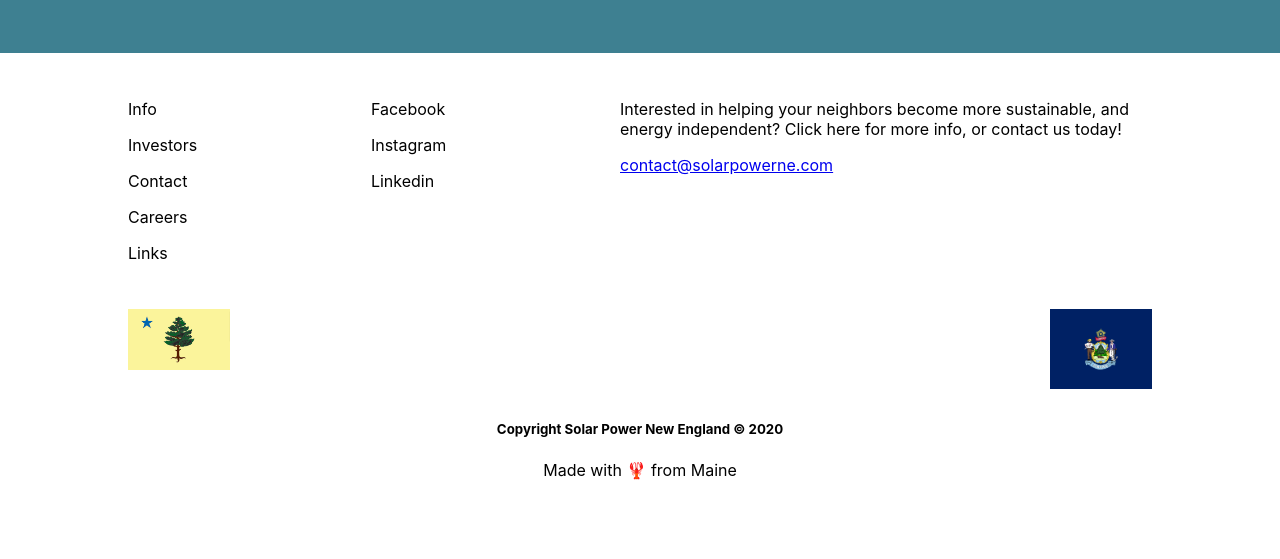
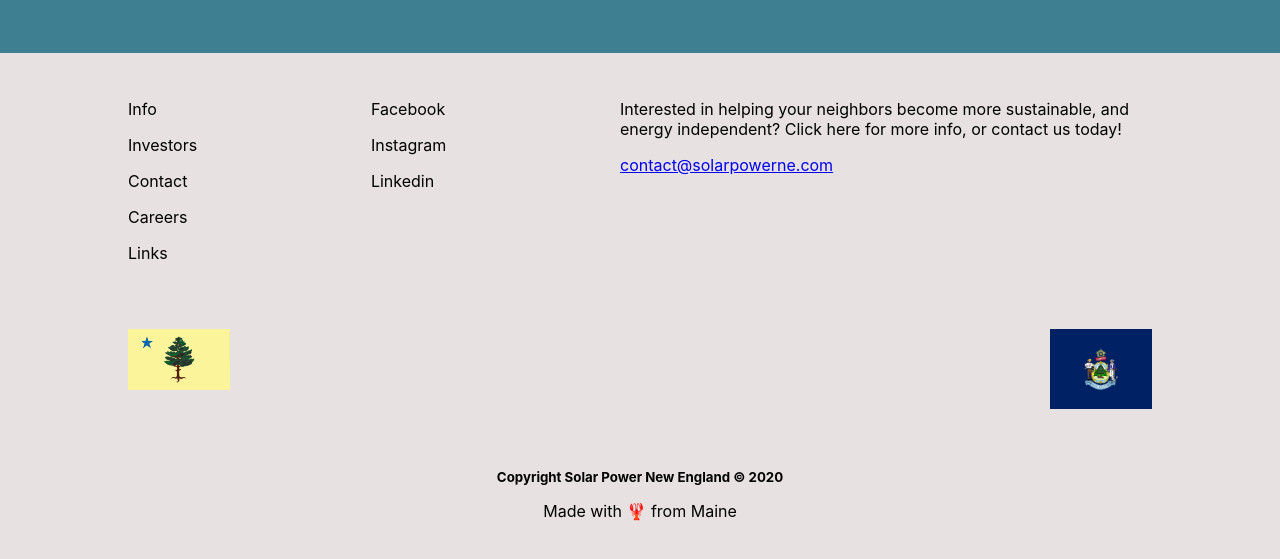
Before and after one commit to robitaille1/solar-ne, a React (Create React App) app: page / in a window 1280 px wide. Shown: the part 4346-4905 px from the top of the page. Before the commit the page ends 4852 px from the top, so only its background shows below. Built offline with nearby package versions, Linux system fonts and the light colour scheme.

Commit message:
edited spacing

```diff
--- a/src/components/Footer/Footer.css
+++ b/src/components/Footer/Footer.css
@@ -1,6 +1,6 @@
 .footer {
-    background-color: rgb(255, 255, 255);
-    padding: 10px 0px;
+    background-color: rgb(231, 225, 225);
+    padding: 10px 0px 0px 0px;
 }
 
 .links {
@@ -25,14 +25,22 @@
 }
 
 .flag-div {
-    padding: 10px 10%;
+    padding: 30px 10%;
     display: flex;
     flex-direction: row;
     justify-content: space-between;
 }
 
+.copyright {
+    padding: 30px 10%;
+}
+
 .contact-link {
     font-size: 100%;
+}
+
+h5 {
+    margin: 0;
 }
 
 @media only screen and (min-width: 550px) {
--- a/src/components/Footer/Footer.js
+++ b/src/components/Footer/Footer.js
@@ -30,7 +30,7 @@ function Footer() {
               <img className='flags' src={oldFlag} alt='old flag of Maine'/>
               <img className='flags' src={newFlag} alt='current flag of Maine'/>
             </div>
-            <div className='container'>
+            <div className='container copyright'>
                 <h5>Copyright Solar Power New England © {date.getFullYear()} </h5>
                 <p>Made with <span role='img' aria-label="lobster">🦞</span> from Maine</p>
             </div>
```
